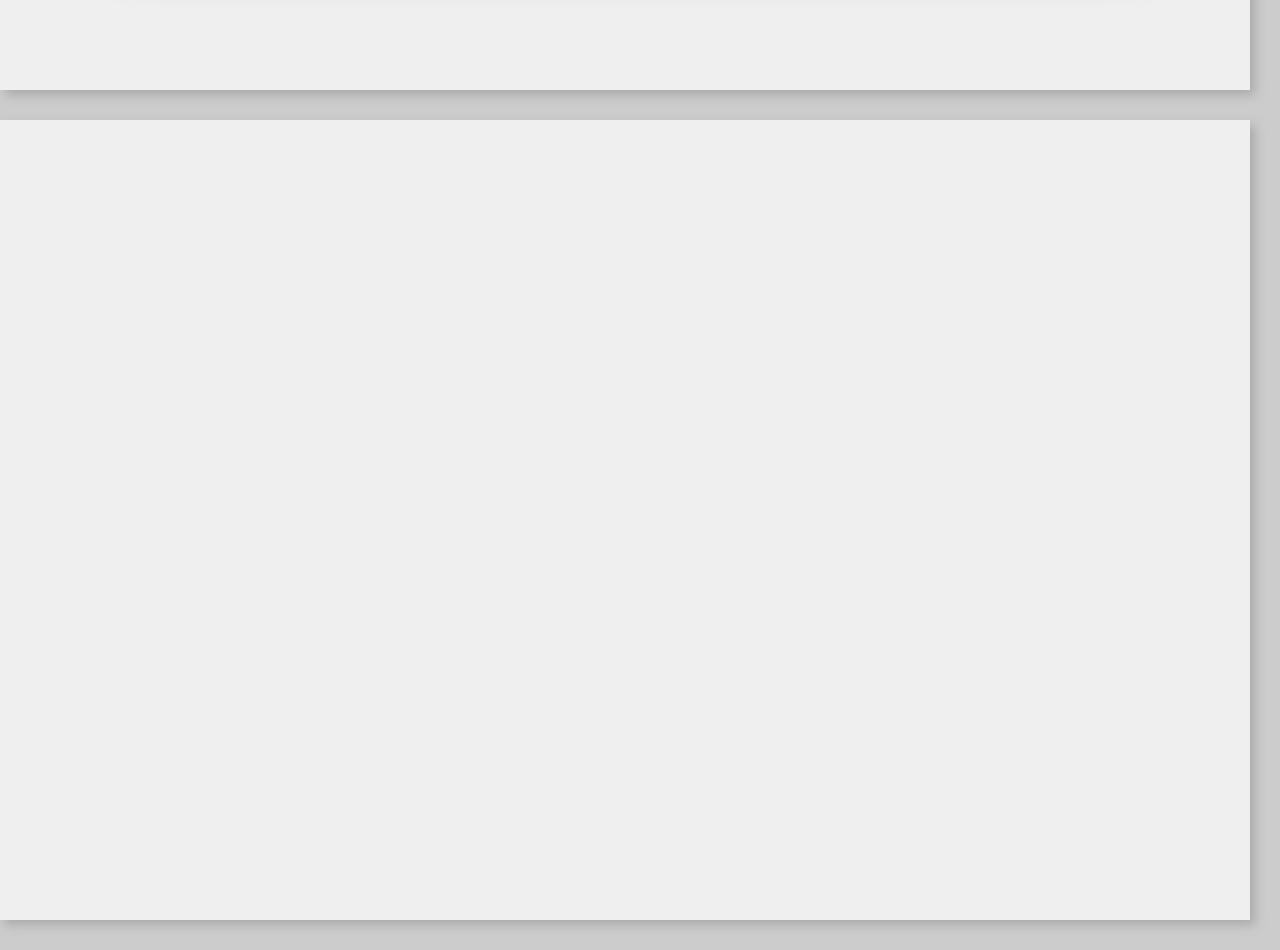
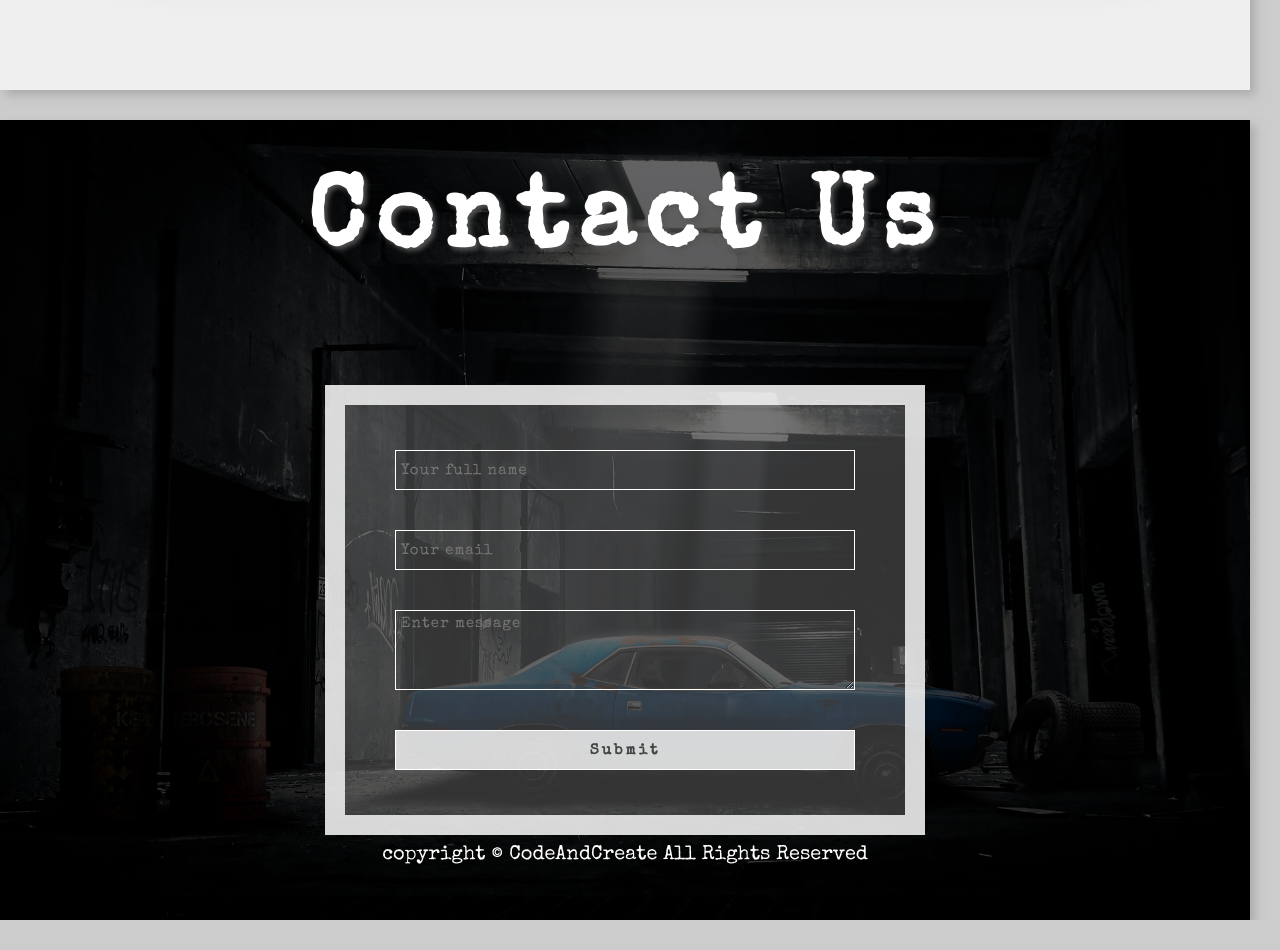
Before and after one commit to wongpakho814/classic-cars, a plain HTML site: page index.html in a window 1280 px wide. Shown: the part 3200-4150 px from the top of the page. After the commit the page ends 4120 px from the top, so only its background shows below. Drawn offline with nearby package versions, Linux system fonts and the light colour scheme.

Commit message:
Implemented section 5

```diff
--- a/index.html
+++ b/index.html
@@ -107,7 +107,16 @@
     <!-- Section 5 -->
     <div class="wrapper">
         <section class="section-5 target" id="contact">
-
+            <h1 class="section-heading">Contact Us</h1>
+            <form class="contact-form">
+                <input type="text" class="form-input" placeholder="Your full name" />
+                <input type="email" class="form-input" placeholder="Your email" />
+                <textarea class="form-input" placeholder="Enter message"></textarea>
+                <input class="form-btn" type="submit" value="Submit" />
+            </form>
+            <p class="copyright">
+                copyright &copy; CodeAndCreate All Rights Reserved
+            </p>
         </section>
     </div>
     <!-- End of section 5 -->
--- a/style.css
+++ b/style.css
@@ -299,3 +299,66 @@ section.change {
   left: 70%;
 }
 /* End of section 4 */
+
+/* Section 5 */
+.section-5 {
+  background: linear-gradient(rgba(0, 0, 0, 0.6), rgba(0, 0, 0, 0.8)),
+    url(images/bg-section5.jpg) center no-repeat;
+  background-size: cover;
+  display: flex;
+  flex-direction: column;
+  justify-content: space-around;
+  align-items: center;
+  margin-bottom: 0;
+}
+
+.contact-form {
+  width: 60rem;
+  height: 45rem;
+  background-color: rgba(255, 255, 255, 0.2);
+  border: 2rem solid rgba(255, 255, 255, 0.8);
+  display: flex;
+  flex-direction: column;
+  justify-content: center;
+  padding: 5rem;
+}
+
+.contact-form input,
+.contact-form textarea {
+  width: 100%;
+  height: 4rem;
+  margin: 2rem 0;
+  background-color: transparent;
+  padding: 0.5rem;
+  border: 0.1rem solid #fff;
+  font-size: 1.5rem;
+  letter-spacing: 0.1rem;
+  color: #fff;
+  flex-shrink: 0;
+  transition: background-color 0.5s;
+}
+
+.contact-form textarea {
+  max-width: 100%;
+  min-height: 8rem;
+}
+
+.form-input:focus {
+  background-color: rgba(255, 255, 255, 0.5);
+}
+
+.contact-form .form-btn {
+  background-color: rgba(255, 255, 255, 0.8);
+  font-weight: 600;
+  letter-spacing: 0.3rem;
+  color: #444;
+  cursor: pointer;
+}
+
+.copyright {
+  font-size: 2rem;
+  font-weight: 300;
+  color: #fff;
+  text-align: center;
+}
+/* End of section 5 */
```
